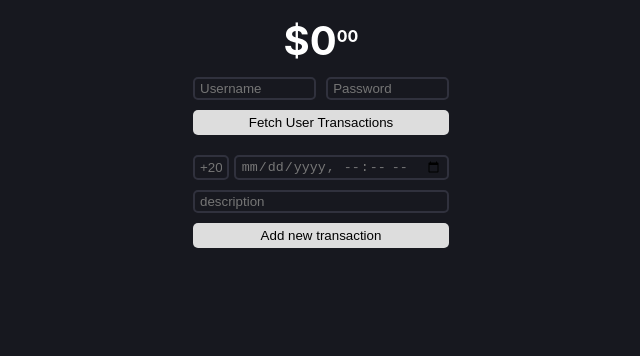
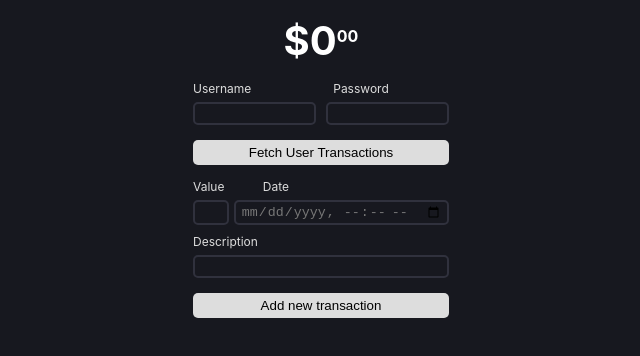
Before and after one commit to jd-58/finance-tracker, a React (Create React App) app in the folder my-app/: page / in a window 1280 px wide. Shown: the top 356 px of the page, without its empty margins (319-959 px from the left). Built offline with nearby package versions, Linux system fonts and the light colour scheme.

Commit message:
Added labels for each input field and removed "placeholder" values.

```diff
--- a/my-app/src/App.css
+++ b/my-app/src/App.css
@@ -84,11 +84,15 @@ form input[type='datetime-local']{
   color: #777;
 }
 
+form input {
+  margin-bottom: 5px;
+  margin-top: 5px;
+}
+
 form div.basicInfo {
   display: flex;
   gap: 5px;
-  margin-bottom: 10px;
-  margin-top: 10px;
+
 }
 
 form button {
@@ -116,6 +120,21 @@ div.transactions {
 .username-password {
   display: flex;
   justify-content: space-between;
+}
+
+
+
+.info-label {
+  padding-bottom: 5px;
+  font-size: 1.5vh;
+}
+
+#password-label {
+  margin-left: 32%;
+}
+
+#date-label {
+  margin-left: 15%;
 }
 
 .username-password input {
--- a/my-app/src/App.js
+++ b/my-app/src/App.js
@@ -70,29 +70,41 @@ function App() {
     <main>
       <h1>${balance}<span>{fraction}</span></h1>
         <form onSubmit={addTransaction}>
-            <div className='username-password'>
-                <input type='text'
-                       placeholder={'Username'}
+            <div className='username-password-label'>
+                <label class='info-label' id='username-label' htmlFor='username'>Username</label>
+                <label class='info-label' id='password-label' htmlFor='password'>Password</label>
+            </div>
+            <div className= 'username-password'>
+                <input id='username'
+                       type='text'
                        value={username}
                        onChange={ev => setUsername(ev.target.value)}/>
-                <input type='text'
-                       placeholder={'Password'}
+                <input id='password'
+                       type='text'
                        value={password}
                        onChange={ev => setPassword(ev.target.value)}/>
             </div>
             <button type='button' onClick={fetchUserTransactions}>Fetch User Transactions</button> {/* Add button to fetch transactions */}
+            <div className='basicInfo-label'>
+                <label class='info-label' id='value-label' htmlFor='value'>Value</label>
+                <label class='info-label' id='date-label' htmlFor='date'>Date</label>
+            </div>
             <div className='basicInfo'>
-                <input type='text'
-                       placeholder={'+200 new TV'}
+                <input id='value'
+                       type='text'
                        value={name}
                        onChange={ev => setName(ev.target.value)}/>
-                <input type='datetime-local'
+                <input id='date'
+                       type='datetime-local'
                        value={datetime}
                        onChange={ev => setDatetime(ev.target.value)}/>
             </div>
-            <div className='description'>
-                <input type='text'
-                       placeholder={'description'}
+            <div class='description-label'>
+                <label className='info-label' id='description-label' htmlFor='description'>Description</label>
+            </div>
+            <div class='description'>
+                <input id='description'
+                       type='text'
                        value={description}
                        onChange={ev => setDescription(ev.target.value)}/>
             </div>
```
